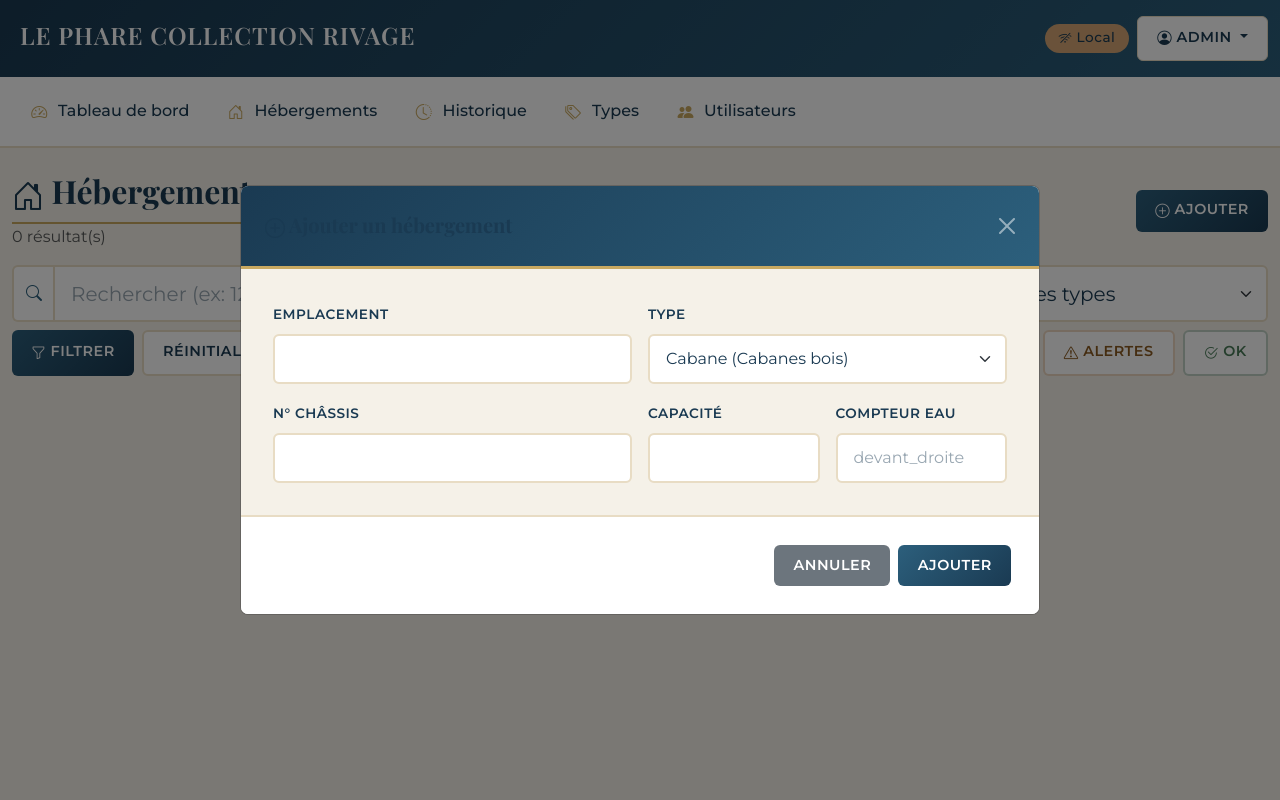
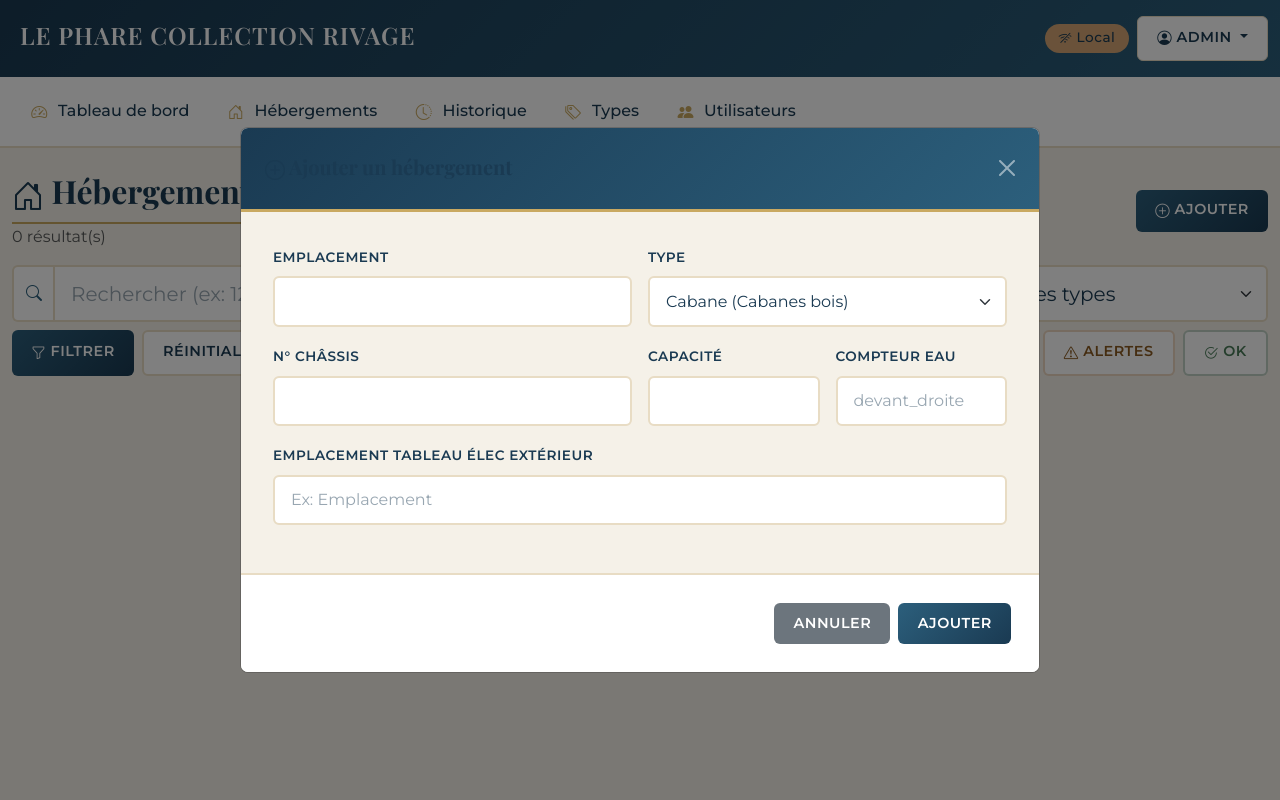
Before and after one commit to Collection-Rivage/le-phare-check, a Flask app: page /hebergements in a window 1280 px wide, after a click on "AJOUTER". Run offline with Flask 3, Linux system fonts and the light colour scheme; a user stored in the database is signed in.

Commit message:
Update hebergements.html

```diff
--- a/templates/hebergements.html
+++ b/templates/hebergements.html
@@ -306,6 +306,11 @@
               <label class="form-label">Compteur eau</label>
               <input class="form-control" name="compteur_eau" placeholder="devant_droite">
             </div>
+            <div class="mb-3">
+            <label class="form-label">Emplacement tableau élec extérieur</label>
+            <input type="text" name="emplacement_tableau_elec" class="form-control"
+             value="{{ h.emplacement_tableau_elec if h else '' }}" placeholder="Ex: Emplacement">
+          </div>
           </div>
         </div>
 
@@ -356,6 +361,11 @@
               <label class="form-label">Compteur eau</label>
               <input class="form-control" name="compteur_eau" value="{{ heb.compteur_eau or '' }}">
             </div>
+            <div class="mb-3">
+            <label class="form-label">Emplacement tableau élec extérieur</label>
+            <input type="text" name="emplacement_tableau_elec" class="form-control"
+           value="{{ h.emplacement_tableau_elec if h else '' }}" placeholder="Ex: Emplacement">
+</div>
           </div>
         </div>
 
```
